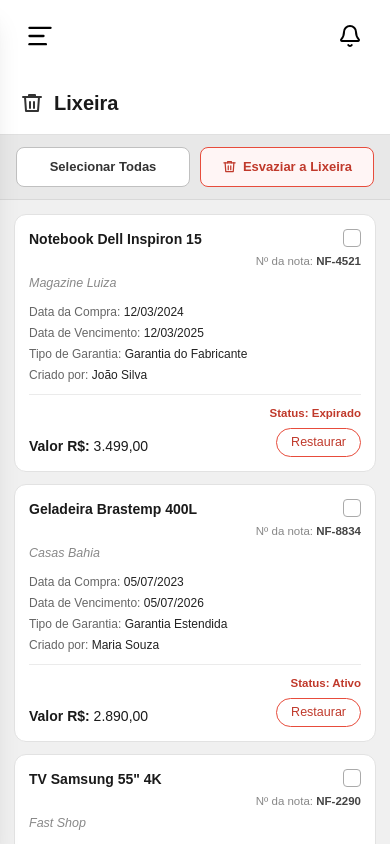
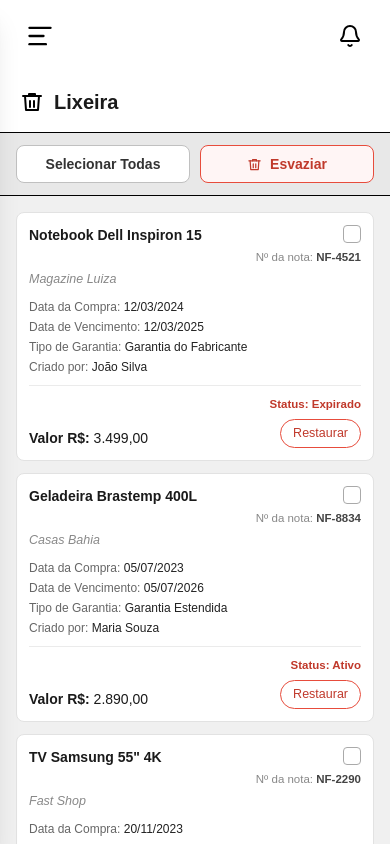
Before and after one commit to apontiacademy/gestaoGarantia-pe-bfd26re, a React (Vite) app in the folder Front-End/: page /lixeira in a window 390 px wide. Shown: the top 844 px of the page. Built offline with nearby package versions, Linux system fonts and the light colour scheme; no server answers; a web font is replaced by a local one.

Commit message:
finalização
add responsividade na page lixeira

```diff
--- a/Front-End/src/Pages/Lixeira.tsx
+++ b/Front-End/src/Pages/Lixeira.tsx
@@ -1,8 +1,7 @@
-import { useState, useEffect } from "react";
+import { useState } from "react";
 import Nav from "../components/navegation/Nav";
-import { type LucideIcon } from "lucide-react";
+import Sidebar from "../components/navegation/Siderbar";
 import { Bell, TextAlignStart } from "lucide-react";
-import Sidebar from "../components/navegation/Siderbar";
 
 interface GarantiaItem {
   id: number;
@@ -60,15 +59,9 @@ const initialItems: GarantiaItem[] = [
   },
 ];
 
-// ─── Icons ────────────────────────────────────────────────────────────────────
+// ─── Icons ─────────────────────────
 
-const TrashIcon = ({
-  color = "currentColor",
-  size = 20,
-}: {
-  color?: string;
-  size?: number;
-}) => (
+const TrashIcon = ({ color = "currentColor", size = 20 }: any) => (
   <svg
     width={size}
     height={size}
@@ -87,184 +80,129 @@ const TrashIcon = ({
   </svg>
 );
 
-// ─── Toast ────────────────────────────────────────────────────────────────────
+// ─── Toast ─────────────────────────
 
-interface ToastProps {
-  message: string;
-  visible: boolean;
-}
-
-function Toast({ message, visible }: ToastProps) {
+function Toast({ message, visible }: any) {
   return (
     <div
-      style={{
-        position: "fixed",
-        bottom: 24,
-        left: "50%",
-        transform: "translateX(-50%)",
-        background: "#3C3489",
-        color: "#fff",
-        padding: "10px 20px",
-        borderRadius: 20,
-        fontSize: 13,
-        fontWeight: 500,
-        opacity: visible ? 1 : 0,
-        pointerEvents: "none",
-        transition: "opacity 0.3s",
-        whiteSpace: "nowrap",
-        zIndex: 999,
-      }}
+      className={`
+        fixed bottom-6 left-1/2 -translate-x-1/2
+        bg-[#3C3489] text-white
+        px-5 py-2
+        rounded-full
+        text-sm font-medium
+        transition-opacity
+        whitespace-nowrap
+        z-[999]
+
+        ${visible ? "opacity-100" : "opacity-0"}
+      `}
     >
       {message}
     </div>
   );
 }
 
-// ─── Card ─────────────────────────────────────────────────────────────────────
+// ─── Card ─────────────────────────
 
-interface CardProps {
-  item: GarantiaItem;
-  onToggle: (id: number) => void;
-  onRestore: (e: React.MouseEvent, id: number) => void;
-}
-
-function GarantiaCard({ item, onToggle, onRestore }: CardProps) {
+function GarantiaCard({ item, onToggle, onRestore }: any) {
   return (
     <div
       onClick={() => onToggle(item.id)}
-      style={{
-        background: item.sel ? "#f5f2ff" : "#fff",
-        border: `1px solid ${item.sel ? "#5B21D9" : "#E2E2E2"}`,
-        borderRadius: 12,
-        padding: 14,
-        cursor: "pointer",
-        transition: "border-color 0.15s, background 0.15s",
-      }}
+      className={`
+        cursor-pointer
+        transition-colors
+        border
+        rounded-lg
+        p-3
+        w-full
+
+        md:p-4
+
+        ${item.sel
+          ? "bg-[#f5f2ff] border-[#5B21D9]"
+          : "bg-white border-[#E2E2E2]"
+        }
+      `}
     >
-      {/* Top row */}
-      <div
-        style={{
-          display: "flex",
-          justifyContent: "space-between",
-          alignItems: "flex-start",
-        }}
-      >
-        <span
-          style={{ fontSize: 14, fontWeight: 600, color: "#1A1A1A", flex: 1 }}
-        >
+      {/* Top */}
+      <div className="flex justify-between items-start">
+        <span className="text-sm font-semibold text-[#1A1A1A] flex-1">
           {item.nome}
         </span>
-        <div
-          style={{
-            display: "flex",
-            flexDirection: "column",
-            alignItems: "flex-end",
-            gap: 6,
-          }}
-        >
+
+        <div className="flex flex-col items-end gap-1.5">
           {/* Checkbox */}
           <div
-            style={{
-              width: 18,
-              height: 18,
-              borderRadius: 4,
-              border: `1.5px solid ${item.sel ? "#5B21D9" : "#AAAAAA"}`,
-              background: item.sel ? "#5B21D9" : "#fff",
-              display: "flex",
-              alignItems: "center",
-              justifyContent: "center",
-              fontSize: 11,
-              color: "#fff",
-              flexShrink: 0,
-            }}
+            className={`
+              w-[18px] h-[18px]
+              rounded
+              border
+              flex items-center justify-center
+              text-[11px] text-white
+
+              ${item.sel
+                ? "bg-[#5B21D9] border-[#5B21D9]"
+                : "bg-white border-[#AAAAAA]"
+              }
+            `}
           >
             {item.sel ? "✓" : ""}
           </div>
-          <span style={{ fontSize: 11.5, color: "#888" }}>
-            Nº da nota: <strong style={{ color: "#444" }}>{item.nf}</strong>
+
+          <span className="text-[11.5px] text-[#888]">
+            Nº da nota:
+            <strong className="text-[#444]"> {item.nf}</strong>
           </span>
         </div>
       </div>
 
       {/* Loja */}
-      <p
-        style={{
-          fontSize: 12.5,
-          color: "#888",
-          fontStyle: "italic",
-          margin: "4px 0 10px",
-        }}
-      >
+      <p className="text-[12.5px] text-[#888] italic mt-1 mb-2.5">
         {item.loja}
       </p>
 
       {/* Info */}
-      <div
-        style={{
-          display: "flex",
-          flexDirection: "column",
-          gap: 3,
-          marginBottom: 10,
-        }}
-      >
+      <div className="flex flex-col gap-1 mb-2.5">
         {[
           ["Data da Compra", item.dataCompra],
           ["Data de Vencimento", item.dataVenc],
           ["Tipo de Garantia", item.tipo],
           ["Criado por", item.criado],
         ].map(([label, value]) => (
-          <span key={label} style={{ fontSize: 12, color: "#666" }}>
-            {label}: <span style={{ color: "#222" }}>{value}</span>
+          <span key={label} className="text-xs text-[#666]">
+            {label}: <span className="text-[#222]">{value}</span>
           </span>
         ))}
       </div>
 
-      {/* Divider */}
-      <hr
-        style={{
-          border: "none",
-          borderTop: "1px solid #EBEBEB",
-          margin: "0 0 10px",
-        }}
-      />
+      <hr className="border-t border-[#EBEBEB] mb-2.5" />
 
       {/* Footer */}
-      <div
-        style={{
-          display: "flex",
-          justifyContent: "space-between",
-          alignItems: "flex-end",
-        }}
-      >
-        <span style={{ fontSize: 14, fontWeight: 600, color: "#1A1A1A" }}>
+      <div className="flex justify-between items-end">
+        <span className="text-sm font-semibold text-[#1A1A1A]">
           Valor R$:{" "}
-          <span style={{ fontWeight: 400 }}>
+          <span className="font-normal">
             {item.valor.replace("R$ ", "")}
           </span>
         </span>
-        <div
-          style={{
-            display: "flex",
-            flexDirection: "column",
-            alignItems: "flex-end",
-            gap: 6,
-          }}
-        >
-          <span style={{ fontSize: 11.5, color: "#C0392B", fontWeight: 600 }}>
+
+        <div className="flex flex-col items-end gap-1.5">
+          <span className="text-[11.5px] text-[#C0392B] font-semibold">
             Status: {item.status}
           </span>
+
           <button
             onClick={(e) => onRestore(e, item.id)}
-            style={{
-              border: "1.5px solid #E74C3C",
-              background: "transparent",
-              borderRadius: 20,
-              padding: "4px 14px",
-              fontSize: 12.5,
-              color: "#C0392B",
-              cursor: "pointer",
-              fontWeight: 500,
-            }}
+            className="
+              border border-[#E74C3C]
+              rounded-full
+              px-3 py-1
+              text-[12.5px]
+              text-[#C0392B]
+              font-medium
+              hover:bg-red-50
+            "
           >
             Restaurar
           </button>
@@ -274,161 +212,178 @@ function GarantiaCard({ item, onToggle, onRestore }: CardProps) {
   );
 }
 
-// ─── Main Screen ──────────────────────────────────────────────────────────────
+// ─── MAIN ─────────────────────────
 
 export default function LixeiraScreen() {
-  const [items, setItems] = useState<GarantiaItem[]>(initialItems);
-  const [toast, setToast] = useState({ visible: false, message: "" });
-      const [isOpen, setIsOpen] = useState(false);
+  const [items, setItems] = useState(initialItems);
+  const [toast, setToast] = useState({
+    visible: false,
+    message: "",
+  });
+  const [isOpen, setIsOpen] = useState(false);
 
-
-  const allSelected = items.length > 0 && items.every((i) => i.sel);
+  const allSelected =
+    items.length > 0 && items.every((i) => i.sel);
 
   const showToast = (message: string) => {
     setToast({ visible: true, message });
-    setTimeout(() => setToast({ visible: false, message: "" }), 2500);
+
+    setTimeout(() => {
+      setToast({ visible: false, message: "" });
+    }, 2500);
   };
 
   const toggleCard = (id: number) => {
     setItems((prev) =>
-      prev.map((i) => (i.id === id ? { ...i, sel: !i.sel } : i)),
+      prev.map((i) =>
+        i.id === id ? { ...i, sel: !i.sel } : i
+      )
     );
   };
 
   const toggleSelectAll = () => {
-    setItems((prev) => prev.map((i) => ({ ...i, sel: !allSelected })));
+    setItems((prev) =>
+      prev.map((i) => ({
+        ...i,
+        sel: !allSelected,
+      }))
+    );
   };
 
-  const handleRestore = (e: React.MouseEvent, id: number) => {
+  const handleRestore = (e: any, id: number) => {
     e.stopPropagation();
+
     const item = items.find((i) => i.id === id);
-    setItems((prev) => prev.filter((i) => i.id !== id));
-    if (item) showToast(`"${item.nome}" restaurado com sucesso`);
+
+    setItems((prev) =>
+      prev.filter((i) => i.id !== id)
+    );
+
+    if (item)
+      showToast(`"${item.nome}" restaurado`);
   };
 
   const handleEsvaziar = () => {
-    const selecionados = items.filter((i) => i.sel);
+    const selecionados =
+      items.filter((i) => i.sel);
+
     if (selecionados.length > 0) {
-      setItems((prev) => prev.filter((i) => !i.sel));
-      showToast(`${selecionados.length} item(s) excluído(s) permanentemente`);
+      setItems((prev) =>
+        prev.filter((i) => !i.sel)
+      );
+
+      showToast(
+        `${selecionados.length} item(s) excluído(s)`
+      );
     } else {
       const total = items.length;
+
       setItems([]);
-      showToast(`${total} item(s) excluído(s) permanentemente`);
+
+      showToast(
+        `${total} item(s) excluído(s)`
+      );
     }
   };
 
   return (
-    <div
-      style={{
-        minHeight: "100vh",
-        background: "#F0F0F0",
-        fontFamily: "sans-serif",
-      }}
-    >
-      {/* Top bar */}
+    <div className="min-h-screen bg-[#F0F0F0] font-sans">
+      {/* NAV */}
       <Nav
-        // ICONE DE MENU
         leftIcon={TextAlignStart}
         leftLabel="Abrir Menu"
         onLeftClick={() => setIsOpen(true)}
-        // ICONE DE NOTIFICAÇÃO
         rightIcon={Bell}
-        onRightClick={() => console.log("Bell")}
       />
-      <Sidebar isOpen={isOpen} onClose={() => setIsOpen(false)} />
 
-      {/* Page header */}
-      <div
-        style={{
-          background: "#fff",
-          borderBottom: "1px solid #E0E0E0",
-          padding: "16px 20px",
-          display: "flex",
-          alignItems: "center",
-          gap: 10,
-        }}
-      >
-        <TrashIcon color="#333" size={24} />
-        <span style={{ fontSize: 20, fontWeight: 700, color: "#1A1A1A" }}>
+      <Sidebar
+        isOpen={isOpen}
+        onClose={() => setIsOpen(false)}
+      />
+
+      {/* HEADER */}
+      <div className="
+        bg-white
+        border-b
+        px-5 py-4
+        flex items-center gap-2.5
+      ">
+        <TrashIcon size={24} />
+        <span className="text-xl font-bold text-[#1A1A1A]">
           Lixeira
         </span>
       </div>
 
-      {/* Action buttons */}
-      <div
-        style={{
-          background: "#E8E8E8",
-          padding: "12px 16px",
-          display: "flex",
-          gap: 10,
-          borderBottom: "1px solid #D8D8D8",
-        }}
-      >
+      {/* BUTTONS */}
+      <div className="
+        bg-[#E8E8E8]
+        px-4 py-3
+        flex gap-2.5
+        border-b
+      ">
         <button
           onClick={toggleSelectAll}
-          style={{
-            flex: 1,
-            padding: "9px 14px",
-            border: `1.5px solid ${allSelected ? "#5B21D9" : "#C0C0C0"}`,
-            background: allSelected ? "#5B21D9" : "#fff",
-            borderRadius: 8,
-            fontSize: 13,
-            color: allSelected ? "#fff" : "#333",
-            cursor: "pointer",
-            fontWeight: 600,
-            transition: "all 0.15s",
-          }}
+          className={`
+            flex-1
+            py-2 px-4
+            rounded-lg
+            text-sm font-semibold
+            border
+
+            ${
+              allSelected
+                ? "bg-[#5B21D9] text-white border-[#5B21D9]"
+                : "bg-white text-[#333] border-[#C0C0C0]"
+            }
+          `}
         >
-          {allSelected ? "Desmarcar Todas" : "Selecionar Todas"}
+          {allSelected
+            ? "Desmarcar Todas"
+            : "Selecionar Todas"}
         </button>
 
         <button
           onClick={handleEsvaziar}
-          style={{
-            flex: 1,
-            padding: "9px 14px",
-            border: "1.5px solid #E74C3C",
-            background: "#FFF5F5",
-            borderRadius: 8,
-            fontSize: 13,
-            color: "#C0392B",
-            cursor: "pointer",
-            fontWeight: 600,
-            display: "flex",
-            alignItems: "center",
-            justifyContent: "center",
-            gap: 6,
-          }}
+          className="
+            flex-1
+            py-2 px-4
+            rounded-lg
+            text-sm font-semibold
+            border border-[#E74C3C]
+            bg-[#FFF5F5]
+            text-[#C0392B]
+            flex items-center justify-center gap-2
+          "
         >
-          <TrashIcon color="#C0392B" size={15} />
-          Esvaziar a Lixeira
+          <TrashIcon size={15} />
+          Esvaziar
         </button>
       </div>
 
-      {/* Card list */}
+      {/* GRID RESPONSIVO */}
       <div
-        style={{
-          padding: "14px 14px 32px",
-          display: "flex",
-          flexDirection: "column",
-          gap: 12,
-        }}
+        className="
+          p-4
+          grid
+          grid-cols-1
+          md:grid-cols-2
+          lg:grid-cols-3
+          gap-3
+        "
       >
         {items.length === 0 ? (
-          <div
-            style={{
-              textAlign: "center",
-              marginTop: 60,
-              color: "#aaa",
-              display: "flex",
-              flexDirection: "column",
-              alignItems: "center",
-              gap: 12,
-            }}
-          >
-            <TrashIcon color="#ccc" size={48} />
-            <span style={{ fontSize: 16 }}>Lixeira vazia</span>
+          <div className="
+            col-span-full
+            text-center
+            mt-16
+            text-[#aaa]
+            flex flex-col
+            items-center gap-3
+          ">
+            <TrashIcon size={48} />
+            <span className="text-base">
+              Lixeira vazia
+            </span>
           </div>
         ) : (
           items.map((item) => (
@@ -442,7 +397,10 @@ export default function LixeiraScreen() {
         )}
       </div>
 
-      <Toast message={toast.message} visible={toast.visible} />
+      <Toast
+        message={toast.message}
+        visible={toast.visible}
+      />
     </div>
   );
 }
```
